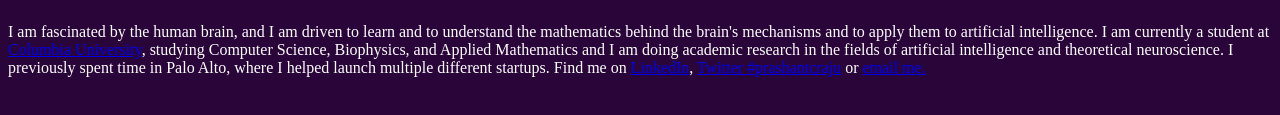
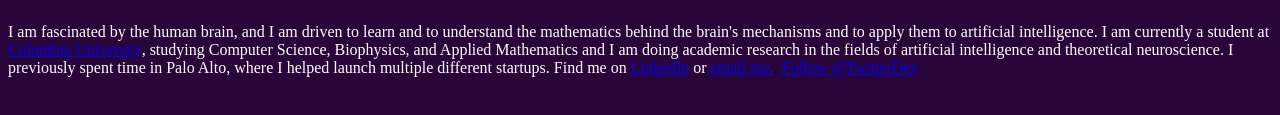
Before and after one commit to prashantcraju/prashantcraju.github.io, a plain HTML site: page index.html in a window 1280 px wide. Shown: the part 383-498 px from the top of the page. Drawn offline with Linux system fonts and the light colour scheme.

Commit message:
Update index.html

```diff
--- a/index.html
+++ b/index.html
@@ -30,6 +30,8 @@ column {
 </div> -->
     <h1><font color="white">Prashant Raju</font></h1>
     <h2><img src="https://i.imgur.com/U5M4HQ7.jpg" alt="Life in the city." width=""auto" height="300"><br></h2>
-        <p><font color="white">I am fascinated by the human brain, and I am driven to learn and to understand the mathematics behind the brain's mechanisms and to apply them to artificial intelligence. I am currently a student at <a href="http://www.columbia.edu/">Columbia University</a>, studying Computer Science, Biophysics, and Applied Mathematics and I am doing academic research in the fields of artificial intelligence and theoretical neuroscience. I previously spent time in Palo Alto, where I helped launch multiple different startups. Find me on <a href="https://www.linkedin.com/in/prashantcraju/">LinkedIn</a>, <a href="https://twitter.com/intent/tweet?button_hashtag=prashantcraju&ref_src=twsrc%5Etfw" class="twitter-hashtag-button" data-show-count="false">Twitter #prashantcraju</a><script async src="https://platform.twitter.com/widgets.js" charset="utf-8"></script> or <a href="mailto:rajuprashant@gmail.com?Subject=Hello%20again" target="_top">email me.</font></a></p>
+        <p><font color="white">I am fascinated by the human brain, and I am driven to learn and to understand the mathematics behind the brain's mechanisms and to apply them to artificial intelligence. I am currently a student at <a href="http://www.columbia.edu/">Columbia University</a>, studying Computer Science, Biophysics, and Applied Mathematics and I am doing academic research in the fields of artificial intelligence and theoretical neuroscience. I previously spent time in Palo Alto, where I helped launch multiple different startups. Find me on <a href="https://www.linkedin.com/in/prashantcraju/">LinkedIn</a> or <a href="mailto:rajuprashant@gmail.com?Subject=Hello%20again" target="_top">email me.</font></a>. <a class="twitter-follow-button"
+  href="https://twitter.com/prashantcraju">
+Follow @TwitterDev</a></p>
 </body>
 </html>
```
